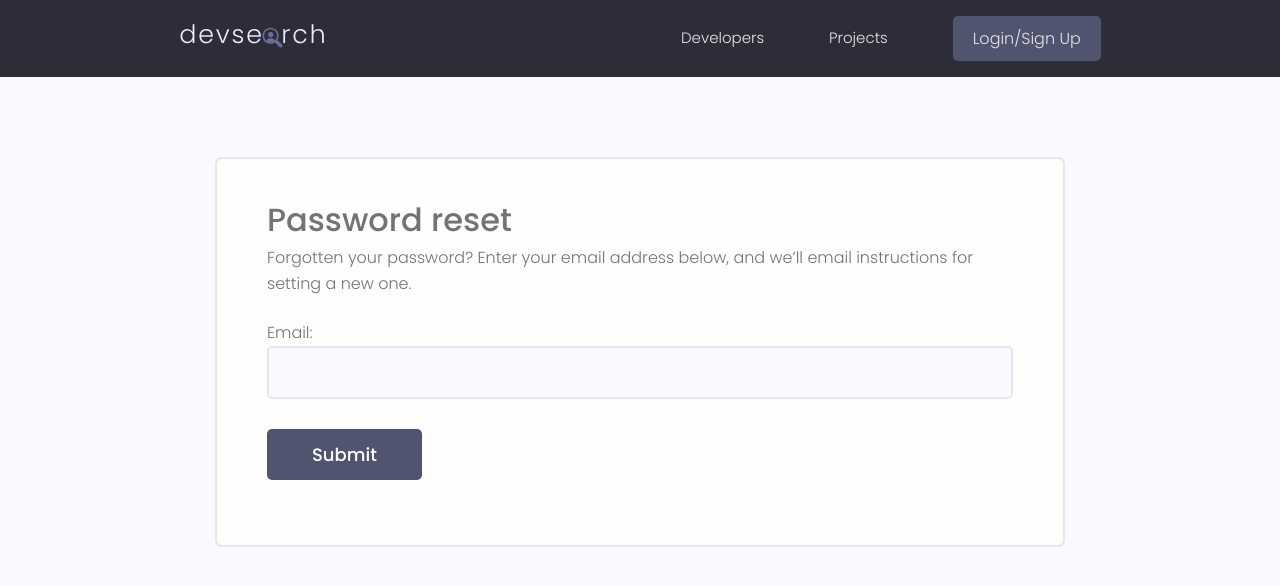
After one commit to Greg041/DevSearch-webapp, a Django app: page /reset_password/ in a window 1280 px wide. The commit adds this page. Shown: the top 586 px of the page. Run offline with Django 4.2, Linux system fonts and the light colour scheme; some libraries are stand-ins or nearby versions.

Commit message:
added password reset urls and functionalitys with class based views from django auth, added send an email functionality when a user first register in the webapp

```diff
--- a/devsearchproject/urls.py
+++ b/devsearchproject/urls.py
@@ -17,10 +17,14 @@ from django.contrib import admin
 from django.urls import path, include
 from django.conf.urls.static import static
 from django.conf import settings
-
+from django.contrib.auth import views as auth_views
 
 urlpatterns = [
     path('admin/', admin.site.urls),
     path('projects/', include('projects.urls')),
-    path('', include('users.urls'))
+    path('', include('users.urls')),
+    path('reset_password/', auth_views.PasswordResetView.as_view(template_name='users/reset-password.html'), name='reset_password'),
+    path('reset_password_sent/', auth_views.PasswordResetDoneView.as_view(template_name='users/reset-password-sent.html'), name='password_reset_done'),
+    path('reset/<uidb64>/<token>/', auth_views.PasswordResetConfirmView.as_view(template_name='users/reset-password-confirm.html'), name='password_reset_confirm'),
+    path('reset_password_complete/', auth_views.PasswordResetCompleteView.as_view(template_name='users/reset-password-complete.html'), name='password_reset_complete')
 ] + static(settings.MEDIA_URL, document_root=settings.MEDIA_ROOT)
--- a/users/templates/users/login-register.html
+++ b/users/templates/users/login-register.html
@@ -70,12 +70,12 @@
                         id="formInput#passowrd"
                         type="password"
                         name="password"
-                        placeholder="••••••••"
+                        placeholder="password123"
                     />
                 </div>
                 <div class="auth__actions">
                     <input class="btn btn--sub btn--lg" type="submit" value="Log In" />
-                    <a href="forgetpassword.html">Forget Password?</a>
+                    <a href="{% url 'reset_password' %}">Forget Password?</a>
                 </div>
             </form>
           <div class="auth__alternative">
--- /dev/null
+++ b/users/templates/users/reset-password.html
@@ -0,0 +1,42 @@
+{% extends "main.html" %}
+
+{% block content %}
+    <style>
+        input[type='text'],
+        input[type='email'],
+        input[type='password'] {
+            min-width: 24rem;
+            width: 100%;
+            padding: 1.2rem 1.5rem;
+            border-radius: 0.5rem;
+            border: 2px solid var(--color-light);
+            transition: all 0.3s ease-in-out;
+            background-color: var(--color-bg);
+        }
+
+        input[type='text']:focus,
+        input[type='email']:focus,
+        input[type='password']:focus,
+        input[type='text']:active,
+        input[type='email']:active,
+        input[type='password']:active {
+            outline: none;
+            border: 2px solid var(--color-main);
+        }
+    </style>
+    <main class="formPage my-xl">
+        <div class="content-box">
+            <div class="formWrapper">
+                <h3>Password reset</h3>
+                <p>Forgotten your password? Enter your email address below, and we’ll email instructions for setting a new one.</p>
+                <br>
+
+                <form class="form" method="POST">
+                    {% csrf_token %}
+                    {{ form.as_p }}
+                    <input class="btn btn--sub btn--lg  my-md" type="submit" value="Submit" />
+                </form>
+            </div>
+        </div>
+    </main>
+{% endblock content %}
```
Also changed, not shown: users/signals.py (+10 -0 lines), users/templates/users/reset-password-complete.html (added, +19 -0 lines), users/templates/users/reset-password-confirm.html (added, +56 -0 lines), users/templates/users/reset-password-sent.html (added, +17 -0 lines).
